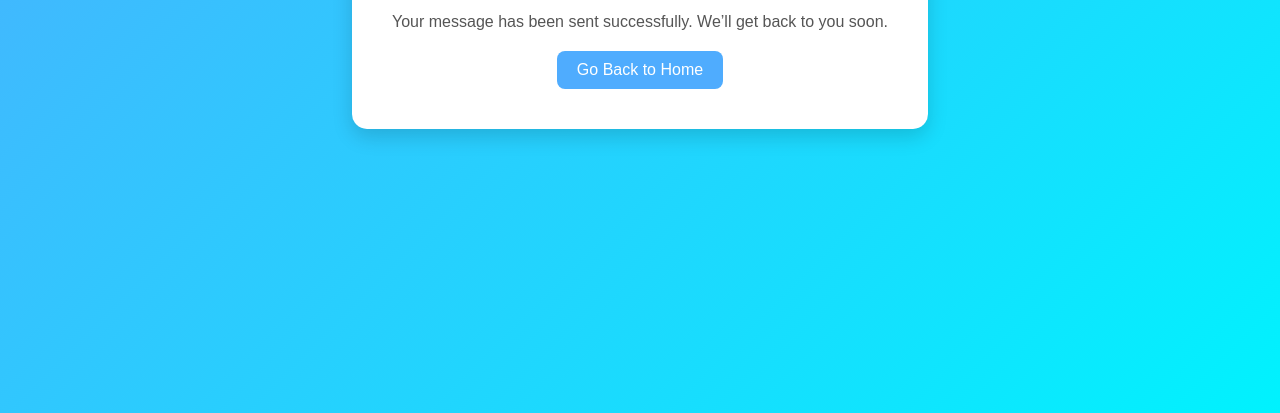
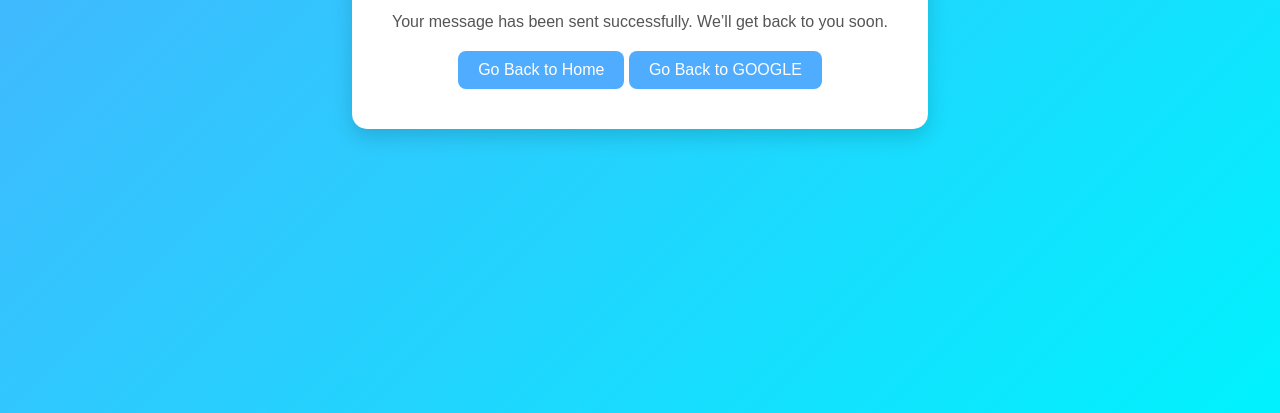
Before and after one commit to KartikZen/ThankYou, a plain HTML site: page index.html in a window 1280 px wide. Shown: the part 387-800 px from the top of the page. Drawn offline with Linux system fonts and the light colour scheme.

Commit message:
Update index.html

```diff
--- a/index.html
+++ b/index.html
@@ -49,6 +49,7 @@
     <h1>🎉 Thank You!</h1>
     <p>Your message has been sent successfully. We’ll get back to you soon.</p>
     <a href="https://kartikzen.github.io/Kartik-Portfolio/">Go Back to Home</a>
+    <a href="https://google.com">Go Back to GOOGLE</a>
   </div>
 </body>
 </html>
```
